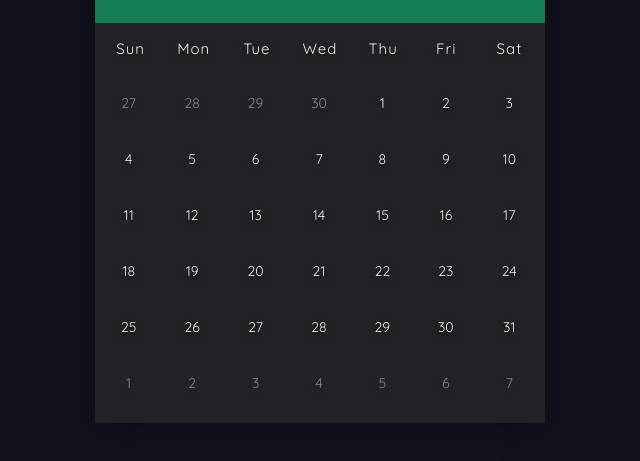
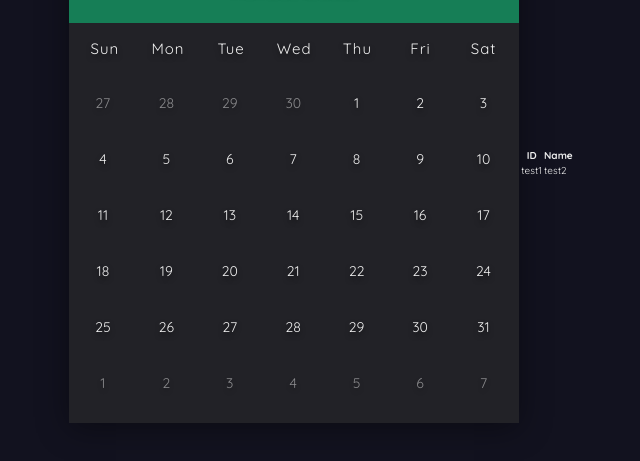
Before and after one commit to fractalBreak/NodeApp, a website: page HTML/index.html in a window 1280 px wide. Shown: the part 237-698 px from the top of the page, without its empty margins (318-958 px from the left). Drawn offline with Linux system fonts and the light colour scheme.

Commit message:
working out bugs in sending the response and table

```diff
--- a/HTML/index.html
+++ b/HTML/index.html
@@ -80,9 +80,18 @@
         </div>
       </div>
       <div>
-        <table>
-
-        </table>
+          <table>
+              <tr>
+                 <th>ID</th>
+                 <th>Name</th>
+              </tr>
+              <tbody id="tableRow">
+                  <tr>
+                    <td>test1</td>
+                    <td>test2</td>
+                  </tr>
+              </tbody>
+           </table>
       </div>
     </div>
     <!--for myfunction first find out how to run start.js then find out how to use a link like <a> to get to http://localhost:3000 must execute in this order-->
```
Also changed, not shown: scripts/services/Jobs.js (+7 -0 lines).
